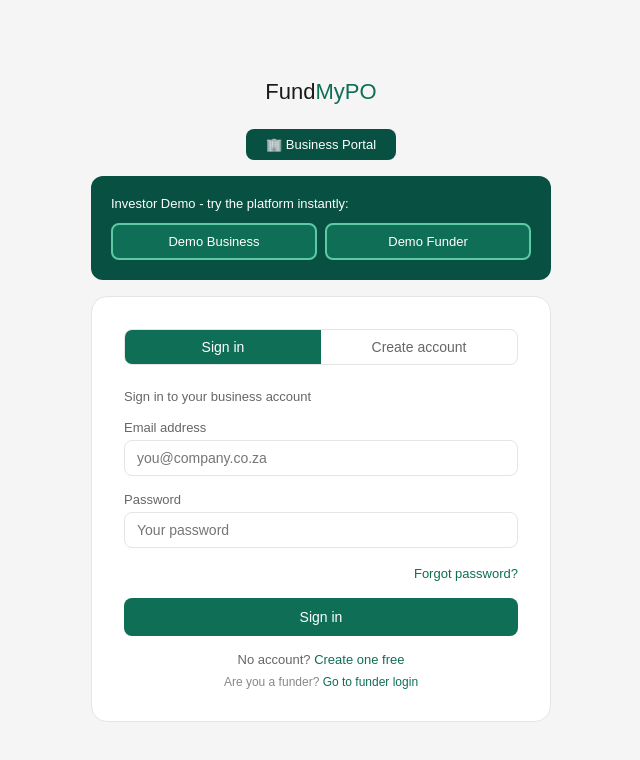
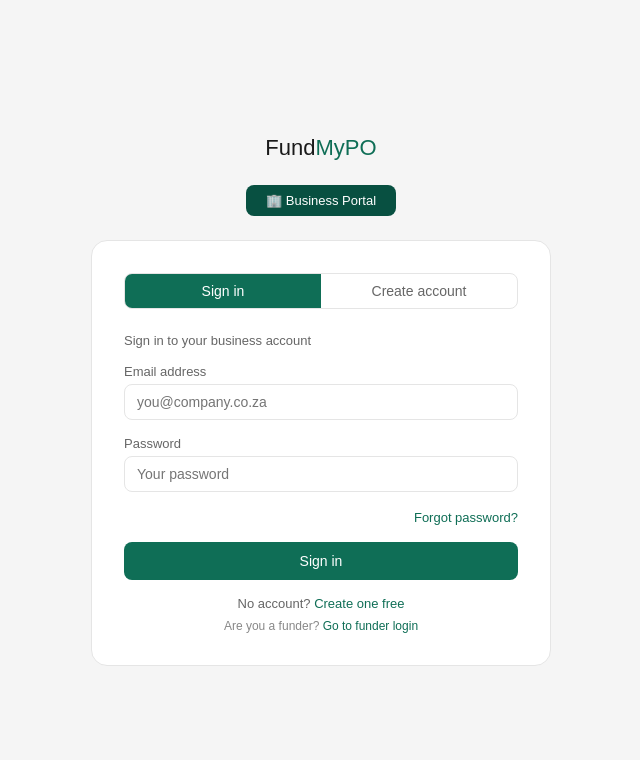
Before and after one commit to Thwalavs/FundmyPO, a Next.js app: page /register in a window 1280 px wide. Shown: the top 760 px of the page, without its empty margins (319-959 px from the left). Built offline with nearby package versions, Linux system fonts and the light colour scheme.

Commit message:
Clean register page without demo buttons

```diff
--- a/app/register/page.tsx
+++ b/app/register/page.tsx
@@ -44,21 +44,6 @@ export default function RegisterPage() {
       'https://efzszombcfxyyobqehyp.supabase.co',
       'eyJhbGciOiJIUzI1NiIsInR5cCI6IkpXVCJ9.eyJpc3MiOiJzdXBhYmFzZSIsInJlZiI6ImVmenN6b21iY2Z4eXlvYnFlaHlwIiwicm9sZSI6ImFub24iLCJpYXQiOjE3Nzc0NTA0NzIsImV4cCI6MjA5MzAyNjQ3Mn0.H4cYGfajHP8jkKGwoBLowna9joodOS5xvRzm8HBv3UU'
     )
-  }
-
-  async function handleDemoLogin(type: string) {
-    setLoading(true)
-    setError('')
-    try {
-      const supabase = await getSupabase()
-      const demoEmail = type === 'business' ? 'business@demo.com' : 'funder@demo.com'
-      const { error } = await supabase.auth.signInWithPassword({
-        email: demoEmail,
-        password: 'Demo1234!'
-      })
-      if (error) { setError('Demo login failed: ' + error.message); setLoading(false); return }
-      router.push(type === 'business' ? '/dashboard' : '/funder')
-    } catch(e: any) { setError('Error: ' + e.message); setLoading(false) }
   }
 
   async function handleLogin(currentPortalRole: string) {
@@ -180,25 +165,10 @@ export default function RegisterPage() {
         Fund<span style={{color:'#0F6E56'}}>MyPO</span>
       </a>
 
-      <div style={{background:portalRole==='funder'?'#0C447C':'#085041',borderRadius:'8px',padding:'8px 20px',marginBottom:'1rem',fontSize:'13px',color:'#fff',fontWeight:'500'}}>
+      {/* PORTAL INDICATOR */}
+      <div style={{background:portalRole==='funder'?'#0C447C':'#085041',borderRadius:'8px',padding:'8px 20px',marginBottom:'1.5rem',fontSize:'13px',color:'#fff',fontWeight:'500'}}>
         {portalRole === 'funder' ? '💰 Funder Portal' : '🏢 Business Portal'}
       </div>
-
-  <div style={{background:'#085041',borderRadius:'12px',padding:'1.25rem',width:'100%',maxWidth:'460px',marginBottom:'1rem'}}>
-  <p style={{fontSize:'13px',fontWeight:'500',color:'#ffffff',marginBottom:'.75rem'}}>
-    Investor Demo - try the platform instantly:
-  </p>
-  <div style={{display:'flex',gap:'8px'}}>
-    <button onClick={()=>handleDemoLogin('business')} disabled={loading}
-      style={{flex:1,padding:'9px',background:'#0F6E56',color:'#ffffff',border:'2px solid #5DCAA5',borderRadius:'8px',fontSize:'13px',cursor:'pointer',fontWeight:'500'}}>
-      {loading ? 'Loading...' : 'Demo Business'}
-    </button>
-    <button onClick={()=>handleDemoLogin('funder')} disabled={loading}
-      style={{flex:1,padding:'9px',background:'#0F6E56',color:'#ffffff',border:'2px solid #5DCAA5',borderRadius:'8px',fontSize:'13px',cursor:'pointer',fontWeight:'500'}}>
-      {loading ? 'Loading...' : 'Demo Funder'}
-    </button>
-  </div>
-</div>
 
       <div style={{background:'#ffffff',border:'1px solid #e5e5e5',borderRadius:'16px',padding:'2rem',width:'100%',maxWidth:'460px'}}>
 
@@ -219,6 +189,7 @@ export default function RegisterPage() {
           </div>
         )}
 
+        {/* LOGIN */}
         {tab === 'login' && (
           <div>
             <p style={{fontSize:'13px',color:'#666',marginBottom:'1rem'}}>
@@ -255,6 +226,7 @@ export default function RegisterPage() {
           </div>
         )}
 
+        {/* REGISTER */}
         {tab === 'register' && (
           <div>
             {success ? (
```
